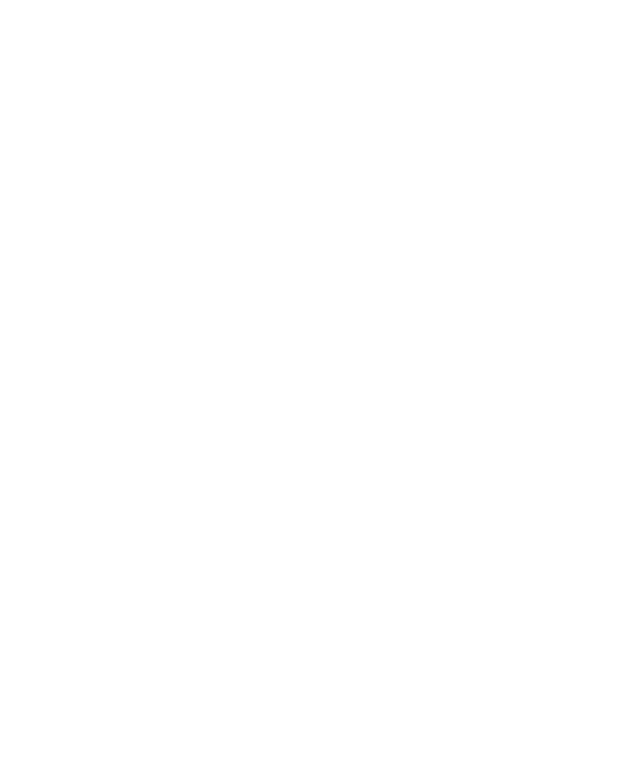
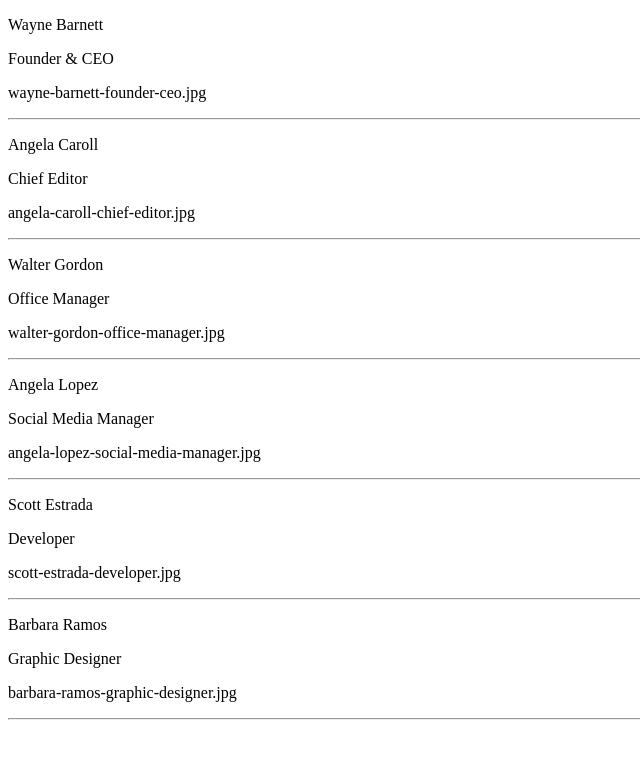
Before and after one commit to vito-pizzulli/js-our-team, a plain HTML site: page index.html in a window 1280 px wide. Shown: the whole page, without its empty margins (0-640 px from the left). Drawn offline with Linux system fonts and the light colour scheme.

Commit message:
milestone 2 completed

```diff
--- a/index.html
+++ b/index.html
@@ -7,6 +7,11 @@
     <title>Our Team</title>
 </head>
 <body>
+    <main>
+        <div class="container">
+
+        </div>
+    </main>
     <script src="js/myscript.js"></script>
 </body>
 </html>
--- a/js/myscript.js
+++ b/js/myscript.js
@@ -1,3 +1,4 @@
+const container = document.querySelector('div.container');
 const teamMembers = [
     {
         name: 'Wayne Barnett',
@@ -32,8 +33,26 @@ const teamMembers = [
 ];
 
 for (let i = 0; i < teamMembers.length; i++) {
-    console.log('Name: ' + teamMembers[i].name);
-    console.log('Role: ' + teamMembers[i].role);
-    console.log('Photo: ' + teamMembers[i].photo);
-    console.log('----------');
+
+    const teamMemberCard = addElement('div', '', container);
+    addElement('p', teamMembers[i].name, teamMemberCard);
+    addElement('p', teamMembers[i].role, teamMemberCard);
+    addElement('p', teamMembers[i].photo, teamMemberCard);
+    addElement('hr', '', container);
 }
+
+
+/* FUNCTIONS */
+
+/**
+ * This function creates an html element of the chosen type and class, with the chosen text, and adds it at the end of the selected container.
+ * @param {*} type The type of html element that will be created.
+ * @param {*} innerText The text that the created element will have inside.
+ * @param {*} container The container at the end of which the element will be added.
+ */
+function addElement(type, innerText, container) {
+    type = document.createElement(type);
+    type.innerHTML = innerText;
+    container.append(type);
+    return type;
+}
```
